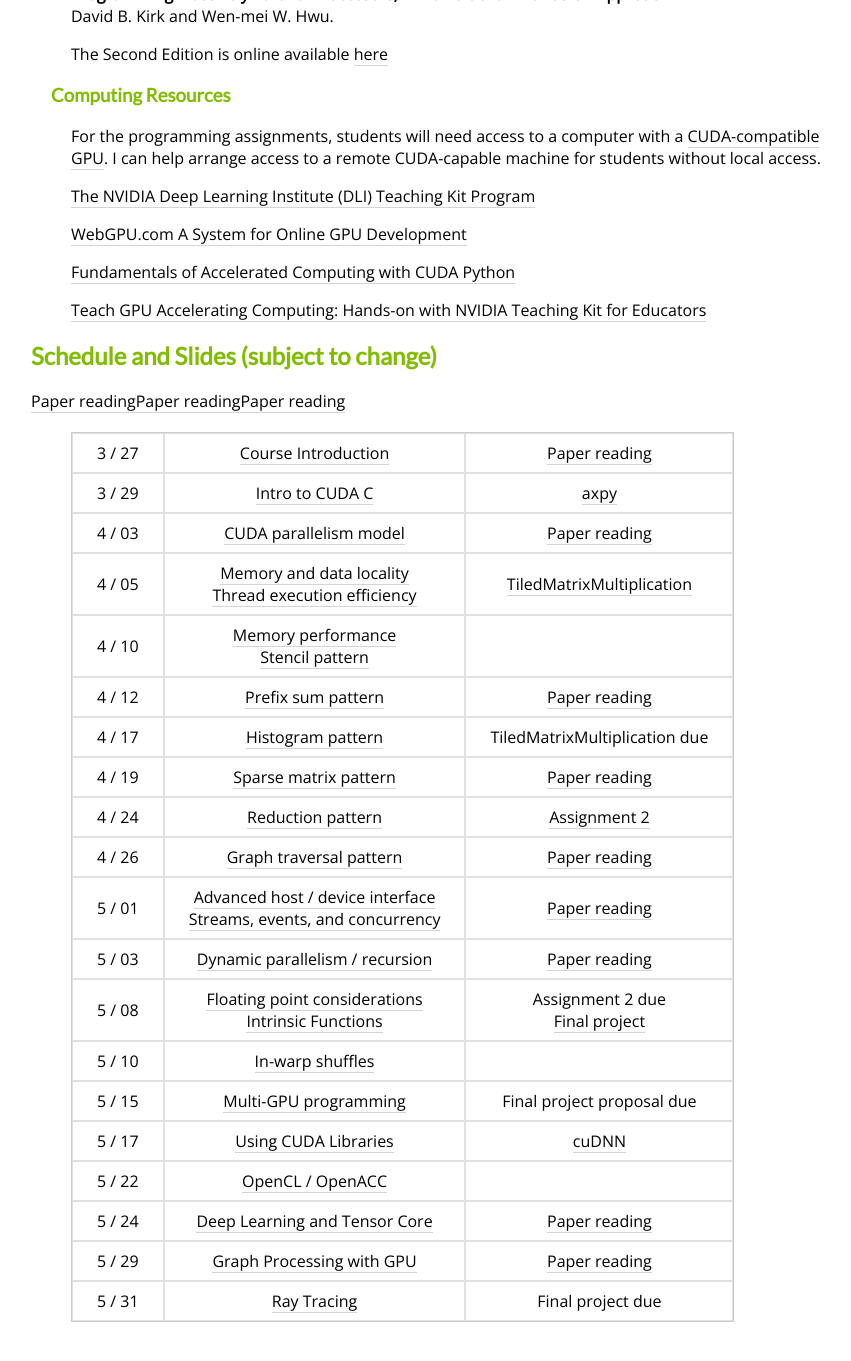
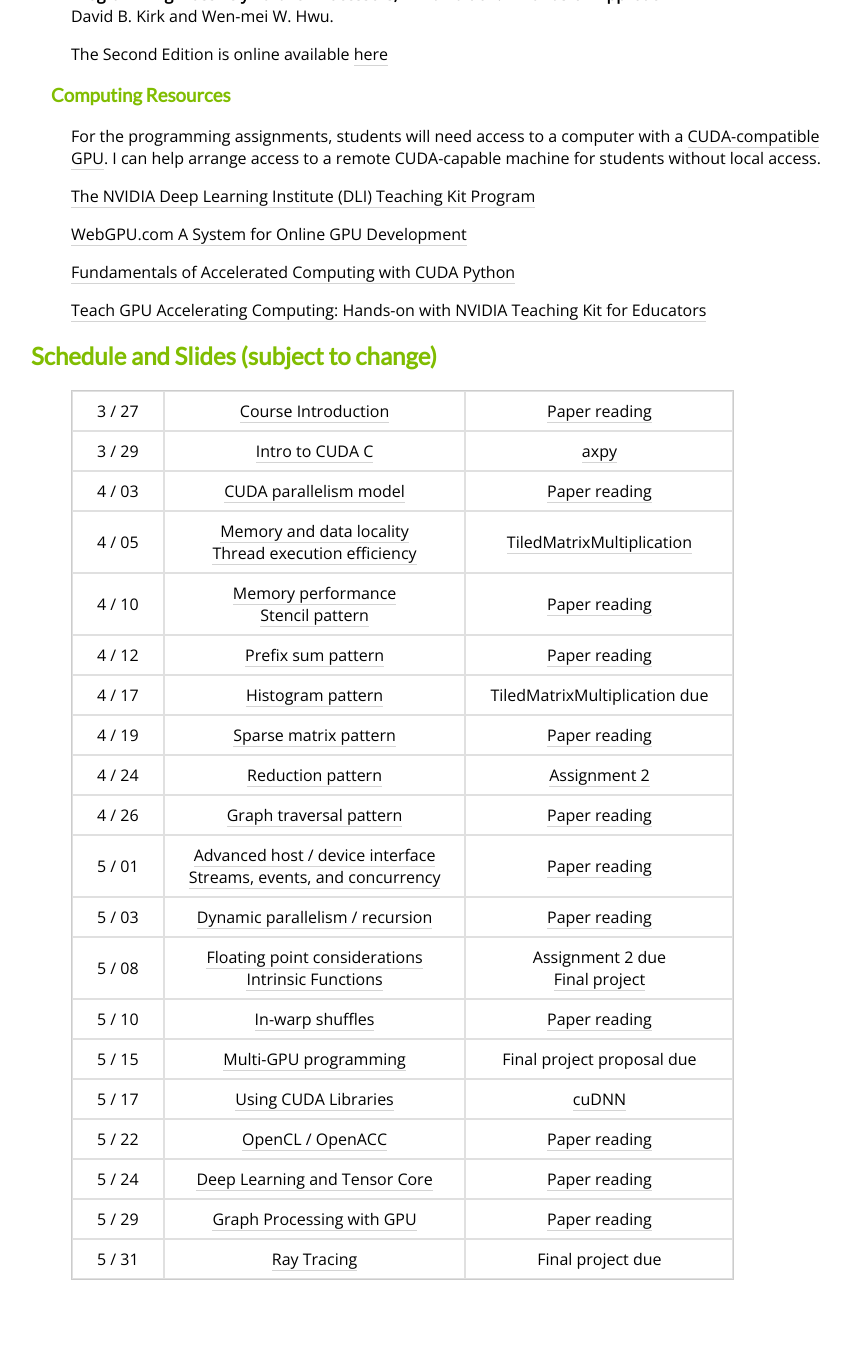
Before and after one commit to chenxuhao/chenxuhao.github.io, a Jekyll site: the page gpu-programming/index.html, which Jekyll copies as it is, in a window 1280 px wide and 1400 px high, scrolled down 822 px. Shown: the top 1361 px of the window, without its empty margins (209-1060 px from the left). Built offline with Jekyll 4.4.1, drawn with Linux system fonts in a browser that asks for light colours; part of the change alters nothing that is shown.

```diff
--- a/gpu-programming/index.html
+++ b/gpu-programming/index.html
@@ -114,7 +114,7 @@ I can help arrange access to a remote CUDA-capable machine for students without
 <tr> <td> 3 / 29 </td> <td> <a href="Lecture02-cuda-c.pdf">Intro to CUDA C</a> </td> <td> <a href="assignments/axpy.tar.gz">axpy</a> </td> </tr>
 <tr> <td> 4 / 03 </td> <td> <a href="Lecture03-model.pdf">CUDA parallelism model</a> </td> <td> <a href="https://dl.acm.org/doi/pdf/10.1145/1365490.1365500">Paper reading</a> </td> </tr>
 <tr> <td> 4 / 05 </td> <td> <a href="Lecture04-locality.pdf">Memory and data locality</a> <br/> <a href="Lecture05-thread.pdf">Thread execution efficiency</a> </td> <td> <a href="assignments/tiled-sgemm.tar.gz">TiledMatrixMultiplication</a> </td> </tr>
-<tr> <td> 4 / 10 </td> <td> <a href="Lecture06-memory.pdf">Memory performance</a> <br/> <a href="Lecture07-stencil.pdf">Stencil pattern</a> </td> <a href="https://uweb.engr.arizona.edu/~ece569a/Readings/GPU_Papers/1.ComputingExperiences.pdf">Paper reading</a> <td> </td> </tr>
+<tr> <td> 4 / 10 </td> <td> <a href="Lecture06-memory.pdf">Memory performance</a> <br/> <a href="Lecture07-stencil.pdf">Stencil pattern</a> </td> <td> <a href="https://uweb.engr.arizona.edu/~ece569a/Readings/GPU_Papers/1.ComputingExperiences.pdf">Paper reading</a> </td> </tr>
 <tr> <td> 4 / 12 </td> <td> <a href="Lecture08-scan.pdf">Prefix sum pattern</a> </td> <td> <a href="https://developer.download.nvidia.com/compute/cuda/2_2/sdk/website/projects/scan/doc/scan.pdf">Paper reading</a> </td> </tr>
 <tr> <td> 4 / 17 </td> <td> <a href="Lecture09-histogram.pdf">Histogram pattern</a> </td> <td> TiledMatrixMultiplication due </td> </tr>
 <tr> <td> 4 / 19 </td> <td> <a href="Lecture10-spmv.pdf">Sparse matrix pattern</a> </td> <td> <a href="https://www.nvidia.com/docs/IO/77944/sc09-spmv-throughput.pdf">Paper reading</a> </td> </tr>
@@ -122,11 +122,11 @@ I can help arrange access to a remote CUDA-capable machine for students without
 <tr> <td> 4 / 26 </td> <td> <a href="Lecture12-bfs.pdf">Graph traversal pattern</a> </td> <td> <a href="https://mgarland.org/files/papers/gpubfs.pdf">Paper reading</a> </td> </tr>
 <tr> <td> 5 / 01 </td> <td> <a href="Lecture13-interface.pdf">Advanced host / device interface</a> <br/> <a href="Lecture14-stream.pdf">Streams, events, and concurrency</a> </td> <td> <a href="https://mgarland.org/files/papers/gpusort-ipdps09.pdf">Paper reading</a> </td> </tr>
 <tr> <td> 5 / 03 </td> <td> <a href="Lecture15-dynamic-parallelism.pdf">Dynamic parallelism / recursion</a> </td> <td> <a href="https://static.twoday.net/romanov/files/Exzerpt2.pdf">Paper reading</a> </td> </tr>
-<tr> <td> 5 / 08 </td> <td> <a href="Lecture16-float.pdf">Floating point considerations</a> <br />  <a href="Lecture17-intrinsic.pdf">Intrinsic Functions</a> </td> <td> Assignment 2 due <br /> <a href="finalProject"/>Final project</a> </td> </tr>
-<tr> <td> 5 / 10 </td> <td> <a href="Lecture18-warp-shuffle.pdf">In-warp shuffles</a> </td> <a href="http://users.ece.utexas.edu/~ljohn/teaching/382m-15/reading/lee.pdf">Paper reading</a> <td> </td> </tr>
+<tr> <td> 5 / 08 </td> <td> <a href="Lecture16-float.pdf">Floating point considerations</a> <br /> <a href="Lecture17-intrinsic.pdf">Intrinsic Functions</a> </td> <td> Assignment 2 due <br /> <a href="finalProject"/>Final project</a> </td> </tr>
+<tr> <td> 5 / 10 </td> <td> <a href="Lecture18-warp-shuffle.pdf">In-warp shuffles</a> </td> <td> <a href="http://users.ece.utexas.edu/~ljohn/teaching/382m-15/reading/lee.pdf">Paper reading</a> </td> </tr>
 <tr> <td> 5 / 15 </td> <td> <a href="Lecture19-multi-gpu.pdf">Multi-GPU programming</a> </td> <td> Final project proposal due </td> </tr>
 <tr> <td> 5 / 17 </td> <td> <a href="Lecture20-library.pdf">Using CUDA Libraries</a> </td> <td> <a href="http://dlsys.cs.washington.edu/schedule">cuDNN</a> </td> </tr>
-<tr> <td> 5 / 22 </td> <td> <a href="Lecture21-opencl-openacc.pdf">OpenCL / OpenACC</a> </td> <td> </td> <a href="https://engineering.purdue.edu/paramnt/publications/PPOPP09-LME.pdf">Paper reading</a> </td> </tr>
+<tr> <td> 5 / 22 </td> <td> <a href="Lecture21-opencl-openacc.pdf">OpenCL / OpenACC</a> </td> <td> <a href="https://engineering.purdue.edu/paramnt/publications/PPOPP09-LME.pdf">Paper reading</a> </td> </tr>
 <tr> <td> 5 / 24 </td> <td> <a href="Lecture22-tensor.pdf">Deep Learning and Tensor Core </td> <td> <a href="https://arxiv.org/pdf/1811.09736.pdf">Paper reading</a> </td> </tr>
 <tr> <td> 5 / 29 </td> <td> <a href="Lecture23-graph.pdf">Graph Processing with GPU</a> </td> <td> <a href="https://readingxtra.github.io/docs/gpu-graph/WangPPoPP2016.pdf">Paper reading</a> </td> </tr>
 <tr> <td> 5 / 31 </td> <td> <a href="https://developer.nvidia.com/blog/accelerated-ray-tracing-cuda/">Ray Tracing</a> </td> <td> Final project due </td> </tr>
```
